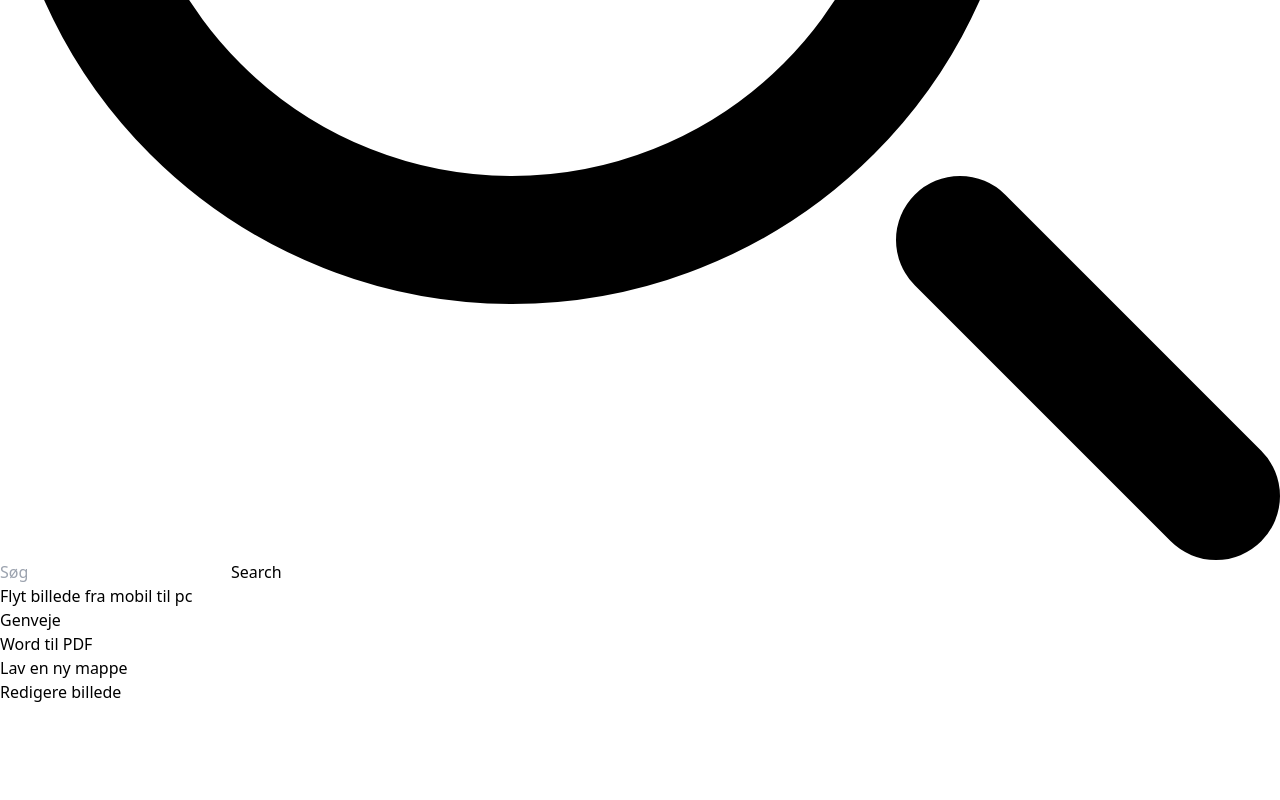
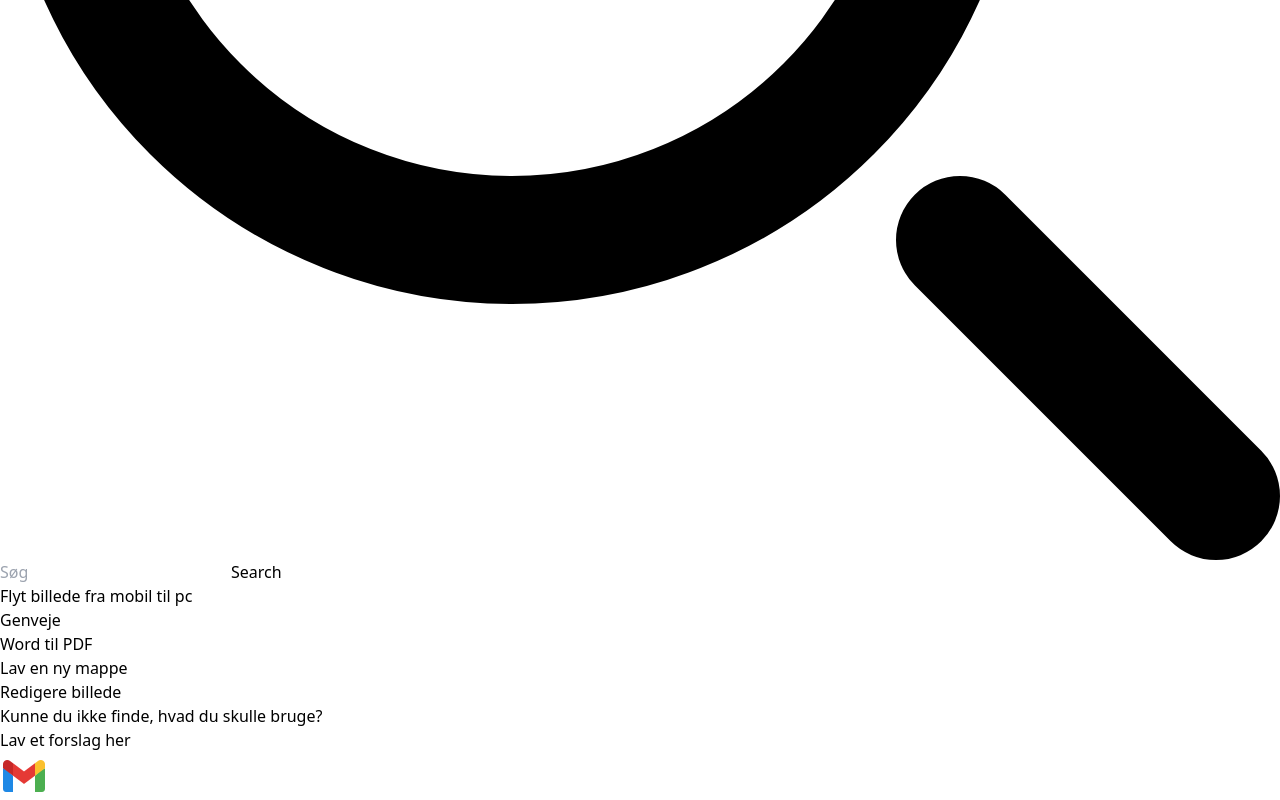
Before and after one commit to DARPZZ/Guide, a React (Vite) app in the folder guide/: page /#/ in a window 1280 px wide. Shown: the part 744-1544 px from the top of the page. Before the commit the page ends 1448 px from the top, so only its background shows below. Built offline with nearby package versions, Linux system fonts and the light colour scheme.

Commit message:
Updated for new feature

```diff
--- a/guide/src/components/Home.tsx
+++ b/guide/src/components/Home.tsx
@@ -3,6 +3,7 @@ import React, { useState, useEffect } from "react";
 import EasterEgg from "./EasterEggFolder/EasterEgg";
 import Confettis from "./EasterEggFolder/Confetti";
 import ImageComp from "./EasterEggFolder/ImageComp";
+import GmailPicture from "../assets/GmailPicture.png"
 function Home() {
   const [inputValue, setInputValue] = useState("");
   const [easterEgg, setEasterEgg] = useState<boolean>(false);
@@ -74,16 +75,11 @@ function Home() {
               <Confettis></Confettis>
               <EasterEgg cancleEasterEgg={cancleEasterEgg}></EasterEgg>
               <div className="space-x-80 flex flex-row">
-              <ImageComp></ImageComp>
-              <ImageComp></ImageComp>
-              <ImageComp></ImageComp>
+                <ImageComp></ImageComp>
+                <ImageComp></ImageComp>
+                <ImageComp></ImageComp>
               </div>
-
-              </div>
-
-
-
-
+            </div>
           )}
         </div>
         <nav>
@@ -107,6 +103,23 @@ function Home() {
               <HashLink to={"/edit/picture"}>Redigere billede</HashLink>
             </li>
           </ul>
+          <div className=" flex flex-col justify-center items-center">
+            <h1 className="text-3xl mt-16">
+              Kunne du ikke finde, hvad du skulle bruge?
+            </h1>
+            <h1 className="text-xl">Lav et forslag her </h1>
+            <div>
+              <div>
+                <a
+                  href="https://mail.google.com/mail/?view=cm&fs=1&to=rasmustofthermansen@gmail.com"
+                  target="_blank"
+                  rel="noopener noreferrer"
+                >
+                  <img className="md:w-28 md:h-28 w-28 h-28" src={GmailPicture} />
+                </a>
+              </div>
+            </div>
+          </div>
         </nav>
       </div>
     </div>
```
Also changed, not shown: guide/src/assets/GmailPicture.png (added).
